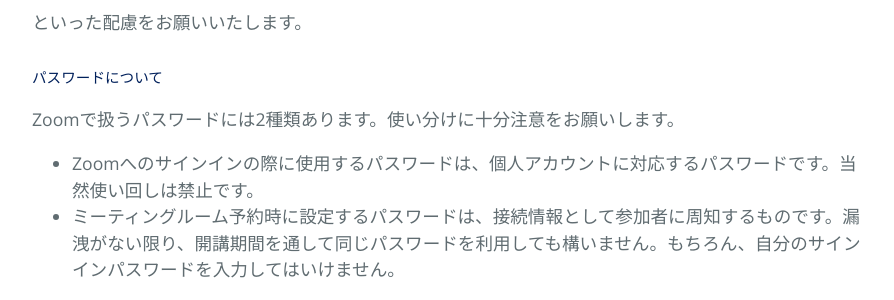
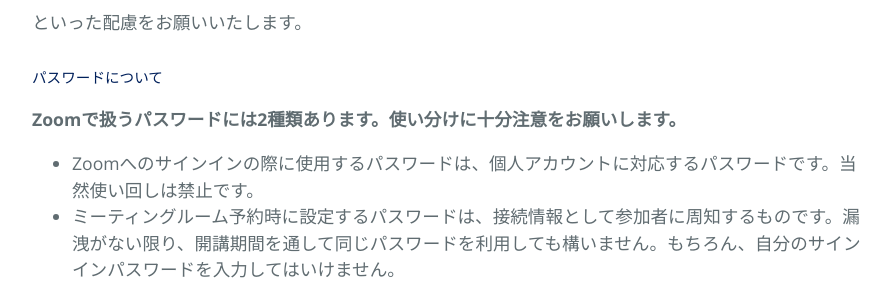
Before and after one commit to kyoto-u/online-edu, a Jekyll site: the page built from zoom-security.md, in a window 1280 px wide. Shown: the part 2208-2508 px from the top of the page, without its empty margins (192-1086 px from the left). Built offline with Jekyll 4.4.1, drawn with Linux system fonts in a browser that asks for light colours.

```diff
--- a/zoom-security.md
+++ b/zoom-security.md
@@ -54,7 +54,7 @@ title: オンラインミーティングサービス(Zoom全学ライセンス)
 
 ##### パスワードについて
 
-Zoomで扱うパスワードには2種類あります。使い分けに十分注意をお願いします。
+**Zoomで扱うパスワードには2種類あります。使い分けに十分注意をお願いします。**
 
 - Zoomへのサインインの際に使用するパスワードは、個人アカウントに対応するパスワードです。当然使い回しは禁止です。
 - ミーティングルーム予約時に設定するパスワードは、接続情報として参加者に周知するものです。漏洩がない限り、開講期間を通して同じパスワードを利用しても構いません。もちろん、自分のサインインパスワードを入力してはいけません。
```
